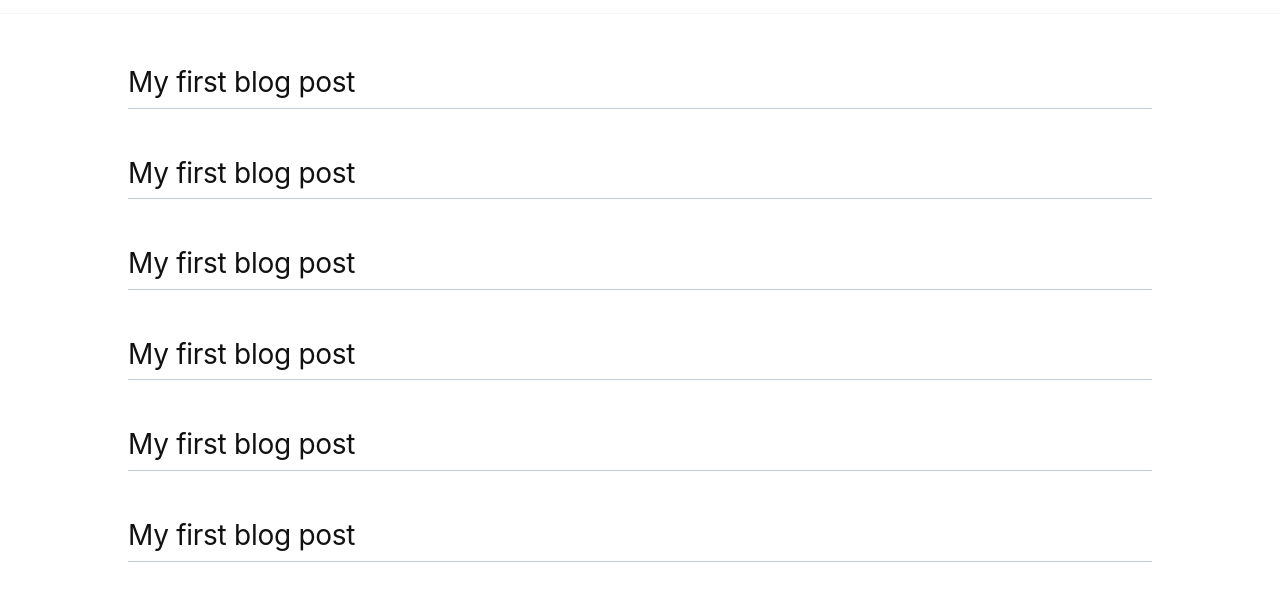
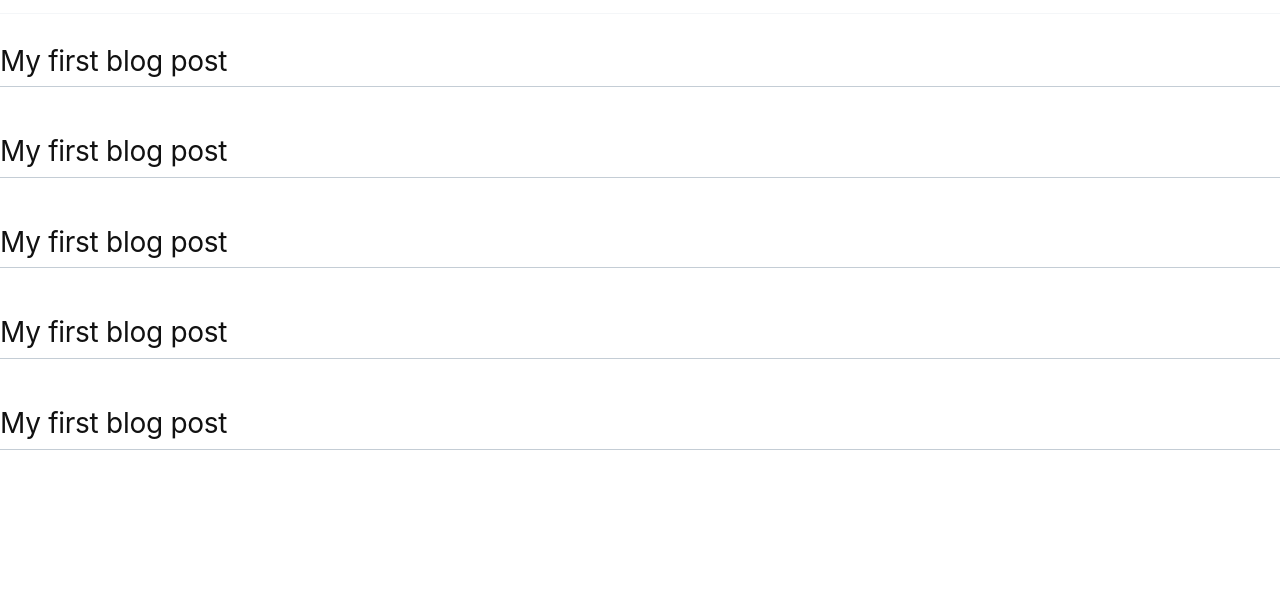
Before and after one commit to braydenk/braydenkilleen.com, a Gatsby site: page / in a window 1280 px wide. Shown: the part 54-644 px from the top of the page. Built offline with nearby package versions, Linux system fonts and the light colour scheme; Gatsby itself is replaced by a stand-in of ours.

Commit message:
Moved out common styles

```diff
--- a/src/components/Header.js
+++ b/src/components/Header.js
@@ -1,7 +1,7 @@
 import React from 'react';
 import styled from 'styled-components';
-import { Link } from 'gatsby';
 import logo from '../../static/logo.svg';
+import Link from './styled/Link';
 
 const PageHeader = styled.header`
   position: fixed;
@@ -39,7 +39,6 @@ const HeaderNavListItem = styled.li`
 const HeaderNavListLink = styled(Link)`
   color: #111;
   font-weight: 500;
-  text-decoration: ${props => (props.isCurrent ? 'underline' : 'none')};
 
   &:hover {
     color: #276ef1;
--- a/src/components/PostList.js
+++ b/src/components/PostList.js
@@ -1,20 +1,11 @@
-import React from "react"
-import { Link } from "gatsby"
-import styled from "styled-components"
-
-const PostsContainer = styled.div`
-  width: 80%;
-`
-
-const ArticleList = styled.ul`
-  margin: 0;
-  padding: 0;
-  list-style: none;
-`
+import React from 'react';
+import styled from 'styled-components';
+import Link from './styled/Link';
+import List from './styled/List';
 
 const ArticleListItem = styled.li`
   margin-bottom: 2rem;
-`
+`;
 
 const ArticleLink = styled(Link)`
   display: inline-block;
@@ -33,22 +24,22 @@ const ArticleLink = styled(Link)`
     text-decoration: none;
     border-bottom: 1px solid #276ef1;
   }
-`
+`;
 
 function PostList({ posts }) {
   return (
-    <PostsContainer>
-      <ArticleList>
+    <div>
+      <List>
         {posts.map(post => {
           return (
             <ArticleListItem key={post.id}>
               <ArticleLink to={post.slug}>{post.title}</ArticleLink>
             </ArticleListItem>
-          )
+          );
         })}
-      </ArticleList>
-    </PostsContainer>
-  )
+      </List>
+    </div>
+  );
 }
 
-export default PostList
+export default PostList;
--- /dev/null
+++ b/src/components/layouts/PageLayout.js
@@ -0,0 +1,13 @@
+import React from 'react';
+import GlobalStyles from '../styled/GlobalStyles';
+import Header from '../Header';
+
+const PageLayout = ({ children }) => (
+  <>
+    <GlobalStyles />
+    <Header />
+    {children}
+  </>
+);
+
+export default PageLayout;
--- a/src/components/Layout.js
+++ b/src/components/styled/GlobalStyles.js
@@ -1,9 +1,6 @@
-import styled from 'styled-components';
-import React from 'react';
 import { createGlobalStyle } from 'styled-components';
-import Header from './Header';
 
-const GlobalStyle = createGlobalStyle`
+export default createGlobalStyle`
   html {
     font-size: 100%;
     font-family: -apple-system, BlinkMacSystemFont, "Segoe UI", "Roboto", "Oxygen",
@@ -73,20 +70,10 @@ const GlobalStyle = createGlobalStyle`
   }
 `;
 
-const Main = styled.main`
-  margin-top: 7rem;
-  display: flex;
-  flex-direction: column;
-  justify-content: center;
-  align-items: center;
-`;
-
-const Layout = ({ children }) => (
-  <>
-    <GlobalStyle />
-    <Header />
-    <Main>{children}</Main>
-  </>
-);
-
-export default Layout;
+// const Main = styled.main`
+//   margin-top: 7rem;
+//   display: flex;
+//   flex-direction: column;
+//   justify-content: center;
+//   align-items: center;
+// `;
--- /dev/null
+++ b/src/components/styled/Link.js
@@ -0,0 +1,19 @@
+import styled from 'styled-components';
+import { Link as GatsbyLink } from 'gatsby';
+import React from 'react';
+
+const Link = ({ to, children, ...props }) => (
+  <GatsbyLink to={to} {...props}>
+    {children}
+  </GatsbyLink>
+);
+
+export default styled(Link)`
+  text-decoration: none;
+  color: #276ef1;
+  font-weight: 400;
+
+  &:hover {
+    text-decoration: underline;
+  }
+`;
--- /dev/null
+++ b/src/components/styled/List.js
@@ -0,0 +1,9 @@
+import styled from 'styled-components';
+
+const List = styled.ul`
+  margin: 0;
+  padding: 0;
+  list-style: none;
+`;
+
+export default List;
--- a/src/pages/about.js
+++ b/src/pages/about.js
@@ -1,14 +1,14 @@
 import React from 'react';
-import Layout from '../components/Layout';
+import PageLayout from '../components/layouts/PageLayout';
 
 export default () => {
   return (
-    <Layout>
+    <PageLayout>
       <h1>About Me</h1>
       <h2>Graduate Software Engineer at Eggion</h2>
       <div>Currently working on - at work - spare time</div>
       <div>Open-source projects - list of projects contributed to</div>
       <div>Blog - info on the blog</div>
-    </Layout>
+    </PageLayout>
   );
 };
--- a/src/pages/index.js
+++ b/src/pages/index.js
@@ -1,6 +1,6 @@
 import React from 'react';
 import { graphql } from 'gatsby';
-import Layout from '../components/Layout';
+import PageLayout from '../components/layouts/PageLayout';
 import PostList from '../components/PostList';
 
 export default ({ data }) => {
@@ -11,9 +11,9 @@ export default ({ data }) => {
   }));
 
   return (
-    <Layout>
+    <PageLayout>
       <PostList posts={posts} />
-    </Layout>
+    </PageLayout>
   );
 };
 export const indexPageQuery = graphql`
--- a/src/pages/projects.js
+++ b/src/pages/projects.js
@@ -1,8 +1,8 @@
 import React from 'react';
-import Layout from '../components/Layout';
 import projectsData from '../data/projects-data';
 import styled from 'styled-components';
 import { Link } from 'gatsby';
+import PageLayout from '../components/layouts/PageLayout';
 
 const ProjectsGrid = styled.div`
   display: grid;
@@ -17,7 +17,7 @@ const ProjectsTile = styled.div`
 
 export default () => {
   return (
-    <Layout>
+    <PageLayout>
       <ProjectsGrid>
         {projectsData.map(project => {
           return (
@@ -34,6 +34,6 @@ export default () => {
           );
         })}
       </ProjectsGrid>
-    </Layout>
+    </PageLayout>
   );
 };
```
Also changed, not shown: src/components/Post.js (+5 -10 lines), src/templates/post-template.js (+5 -4 lines).
